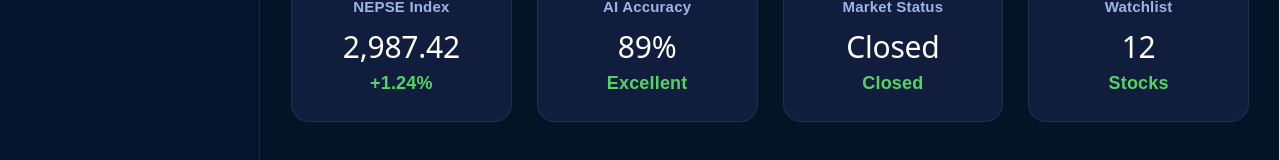
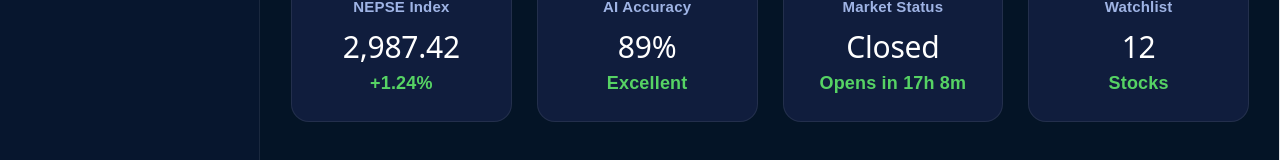
Before and after one commit to prem231631/NEPSE-AI-Web-Application, a React (Vite) app: page /dashboard in a window 1280 px wide. Shown: the part 419-579 px from the top of the page. Built offline with nearby package versions, Linux system fonts and the light colour scheme.

Commit message:
Market Status Improved with Remaining times

```diff
--- a/src/components/SummaryCards.jsx
+++ b/src/components/SummaryCards.jsx
@@ -20,15 +20,58 @@
     const hour = nepalTime.getHours();
     const minute = nepalTime.getMinutes();
 
-    const currentTime = hour * 60 + minute;
+    const currentMinutes = hour * 60 + minute;
 
-    const marketOpen =
-        day >= 1 &&
-        day <= 5 &&
-        currentTime >= (11 * 60) &&
-        currentTime < (15 * 60);
+    const marketOpenTime = 11*60;
+    const marketCloseTime= 15*60;
 
-    const marketStatus = marketOpen ? "Open" : "Closed";
+    const isWeekday=day >=1 && day <=5;
+
+    let marketOpen = false;
+    let marketStatus = "";
+    let marketMessage = "";
+
+    if (isWeekday && currentMinutes >= marketOpenTime && currentMinutes < marketCloseTime) {
+
+        marketOpen = true;
+        marketStatus = "Open";
+
+        const remaining = marketCloseTime - currentMinutes;
+
+        const h = Math.floor(remaining / 60);
+        const m = remaining % 60;
+
+        marketMessage = `Closes in ${h}h ${m}m`;
+
+    }
+    else {
+
+        marketStatus = "Closed";
+        let nextOpen = new Date(nepalTime);
+        if (isWeekday && currentMinutes < marketOpenTime) {
+            nextOpen.setHours(11,0,0,0);
+        }
+        else {
+            nextOpen.setDate(nextOpen.getDate()+1);
+
+            while(nextOpen.getDay()===0 || nextOpen.getDay()===6){
+                nextOpen.setDate(nextOpen.getDate()+1);
+            }
+
+            nextOpen.setHours(11,0,0,0);
+        }
+
+        const diff = nextOpen - nepalTime;
+
+        const totalMinutes = Math.floor(diff/60000);
+
+        const h = Math.floor(totalMinutes/60);
+
+        const m = totalMinutes%60;
+
+        marketMessage = `Opens in ${h}h ${m}m`;
+
+    }
 
     const cards = [
         {
@@ -47,7 +90,7 @@
             icon: <FiActivity />,
             title: "Market Status",
             value: marketStatus,
-            change: marketOpen ? "Live" : "Closed"
+            change: marketMessage
         },
         {
             icon: <FiStar />,
```
